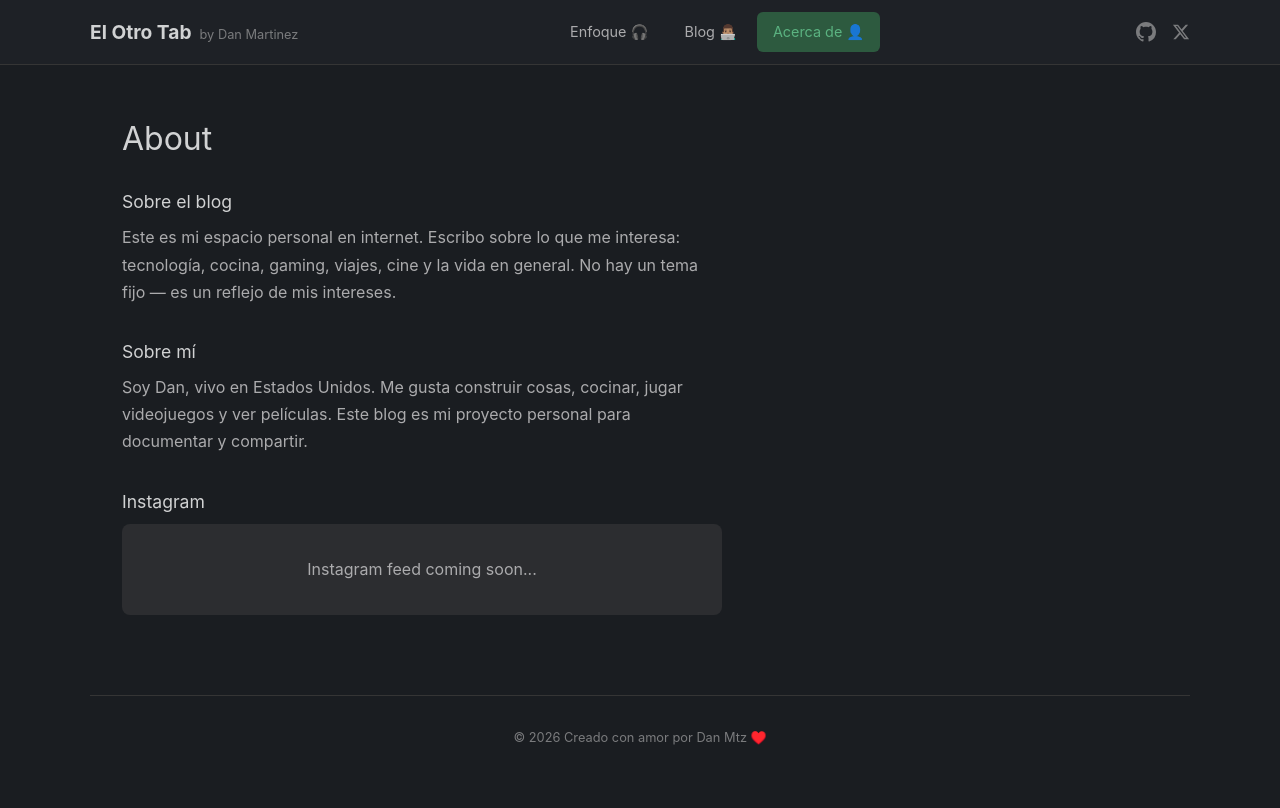
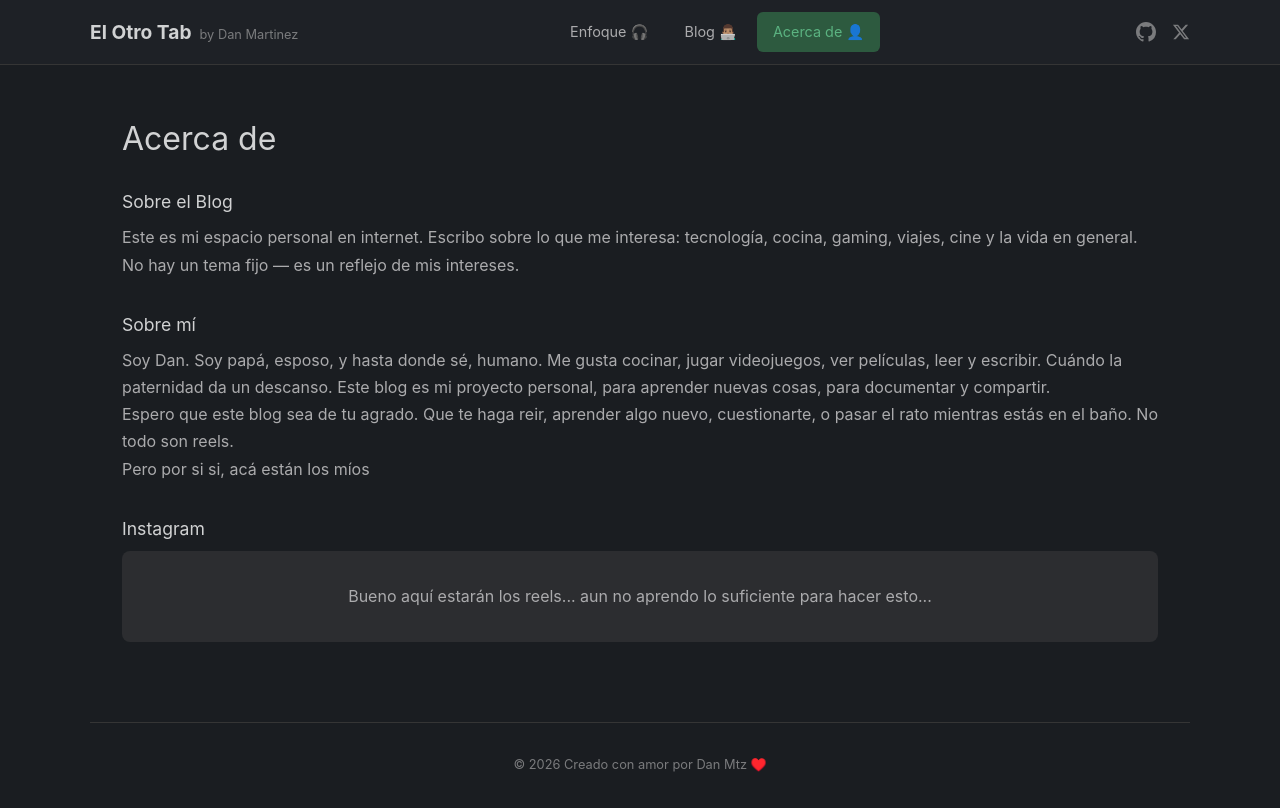
Before and after one commit to DanMartinezMx/eldanmtz, a Next.js app: page /about in a window 1280 px wide. Built offline with nearby package versions, Linux system fonts and the light colour scheme.

Commit message:
modified content data

```diff
--- a/src/app/about/page.tsx
+++ b/src/app/about/page.tsx
@@ -13,10 +13,10 @@ export const metadata: Metadata = {
 export default function AboutPage() {
   return (
     <div className="about-page">
-      <h1>About</h1>
+      <h1>Acerca de</h1>
 
       <section className="about-section">
-        <h2>Sobre el blog</h2>
+        <h2>Sobre el Blog</h2>
         <p>
           Este es mi espacio personal en internet. Escribo sobre lo que me interesa:
           tecnología, cocina, gaming, viajes, cine y la vida en general.
@@ -27,16 +27,20 @@ export default function AboutPage() {
       <section className="about-section">
         <h2>Sobre mí</h2>
         <p>
-          Soy Dan, vivo en Estados Unidos. Me gusta construir cosas, cocinar,
-          jugar videojuegos y ver películas. Este blog es mi proyecto personal
-          para documentar y compartir.
+          Soy Dan. Soy papá, esposo, y hasta donde sé, humano. Me gusta cocinar,
+          jugar videojuegos, ver películas, leer y escribir. Cuándo la paternidad da un descanso.
+          Este blog es mi proyecto personal, para aprender nuevas cosas, para documentar y compartir.
         </p>
+        <p>Espero que este blog sea de tu agrado. Que te haga reir, aprender algo nuevo,
+          cuestionarte, o pasar el rato mientras estás en el baño. No todo son reels.
+        </p>
+        <p>Pero por si si, acá están los míos</p>
       </section>
 
       <section className="about-section">
         <h2>Instagram</h2>
         <div className="instagram-placeholder">
-          <p>Instagram feed coming soon...</p>
+          <p>Bueno aquí estarán los reels... aun no aprendo lo suficiente para hacer esto... </p>
         </div>
       </section>
     </div>
--- a/src/app/globals.css
+++ b/src/app/globals.css
@@ -657,7 +657,7 @@ a:hover {
    ============================================= */
 
 .about-page {
-  max-width: 600px;
+  max-width: 100%;
 }
 
 .about-page h1 {
@@ -693,7 +693,7 @@ a:hover {
    ============================================= */
 
 .now-page {
-  max-width: 600px;
+  max-width: 100%;
 }
 
 .now-page h1 {
--- a/src/app/now/page.tsx
+++ b/src/app/now/page.tsx
@@ -13,39 +13,40 @@ export const metadata: Metadata = {
 export default function NowPage() {
   return (
     <div className="now-page">
-      <h1>Now</h1>
-      <p className="now-subtitle">Lo que estoy haciendo ahora mismo.</p>
+      <h1>Enfoque</h1>
+      <p className="now-subtitle">Esto es en lo que estoy metido actualmente.</p>
 
       <section className="now-section">
         <h2>🎯 Enfocado en</h2>
         <ul>
           <li>Construyendo este blog desde cero con Next.js + TinaCMS</li>
-          <li>Aprendiendo React a fondo</li>
+          <li>Re-aprendiendo CSS y Javascript</li>
+          <li>Aprendiendo React/Next.js a fondo</li>
         </ul>
       </section>
 
       <section className="now-section">
         <h2>📚 Leyendo</h2>
         <ul>
-          <li>TBD</li>
+          <li>Dune: Mesias</li>
         </ul>
       </section>
 
       <section className="now-section">
         <h2>🎮 Jugando</h2>
         <ul>
-          <li>TBD</li>
+          <li>Crimson Desert</li>
         </ul>
       </section>
 
       <section className="now-section">
         <h2>🎬 Viendo</h2>
         <ul>
-          <li>TBD</li>
+          <li>Asesino sin memoria</li>
         </ul>
       </section>
 
-      <p className="now-updated">Última actualización: Junio 2025</p>
+      <p className="now-updated">Última actualización: Junio 2026</p>
     </div>
   );
 }
```
